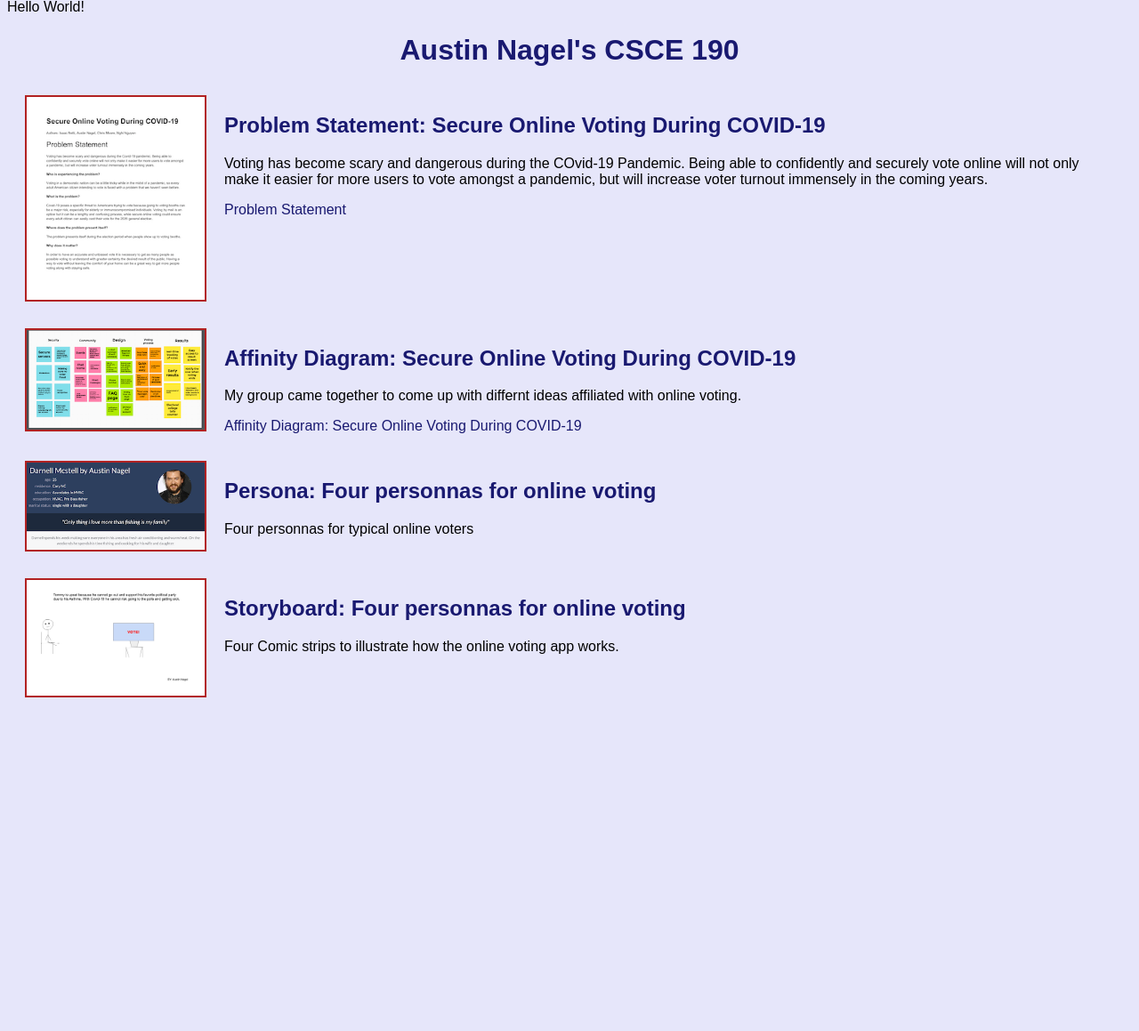
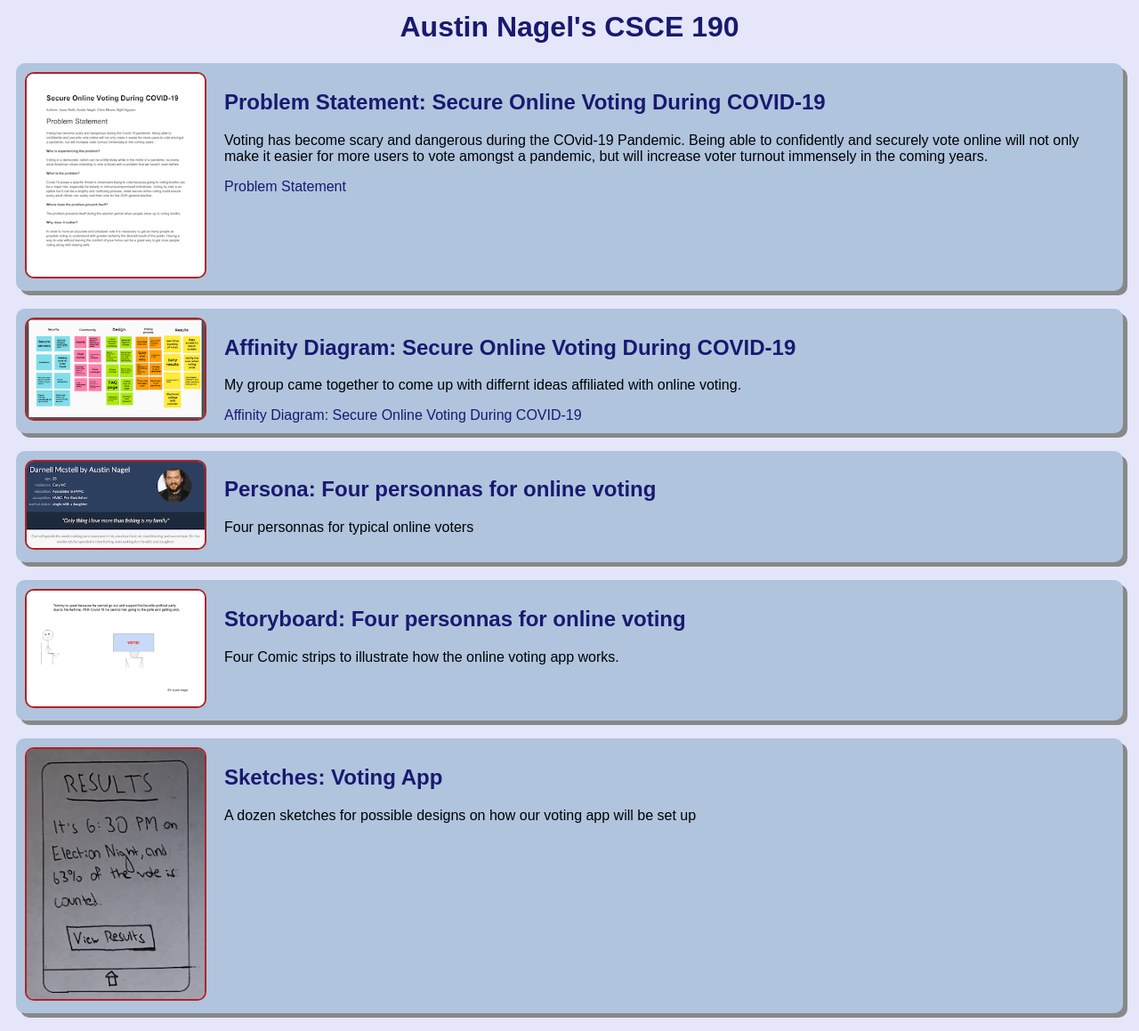
Before and after one commit to austinjnagel/austinjnagel.github.io, a plain HTML site: page index.html in a window 1280 px wide. Shown: the part 9-1168 px from the top of the page at 89% size. Before the commit the page ends 813 px from the top, so only its background shows below. Drawn offline with Linux system fonts and the light colour scheme.

Commit message:
Add files via upload

```diff
--- a/index.html
+++ b/index.html
@@ -1,4 +1,3 @@
-Hello World!
 <!DOCTYPE html>
 <html>
     <head>
@@ -51,5 +50,15 @@ Hello World!
                 </p>
             </section>
         </Section>
+<!-- Sketching Assignment -->
+<Section class= "assignment">
+    <a href="FIles/combinesketch190.pdf"><img src ="images/sketch.png"></a>
+    <section class="ass-details">
+        <a href="FIles/combinesketch190.pdf"><h2>Sketches: Voting App</h2></a>
+        <p>
+            A dozen sketches for possible designs on how our voting app will be set up
+        </p>
+    </section>
+</Section>
     </body>
 </html>
--- a/styles.css
+++ b/styles.css
@@ -7,6 +7,10 @@ body {
     display:flex;
     padding:10px;
     margin:10px;
+    margin-bottom:20px;
+    background:lightsteelblue;
+    border-radius:10px;
+    box-shadow: 5px 5px #888888;
 
 }
 
@@ -14,6 +18,7 @@ body {
     width:200px;
     border: 2px solid firebrick;
     margin-right: 20px;
+    border-radius: 10px;
 
 }
 h1 {
@@ -25,3 +30,6 @@ a {
     color: midnightblue;
 
 }
+.assignment a:hover {
+    color: maroon
+}
```
Also changed, not shown: images/sketch.png (added), 1 other file.
